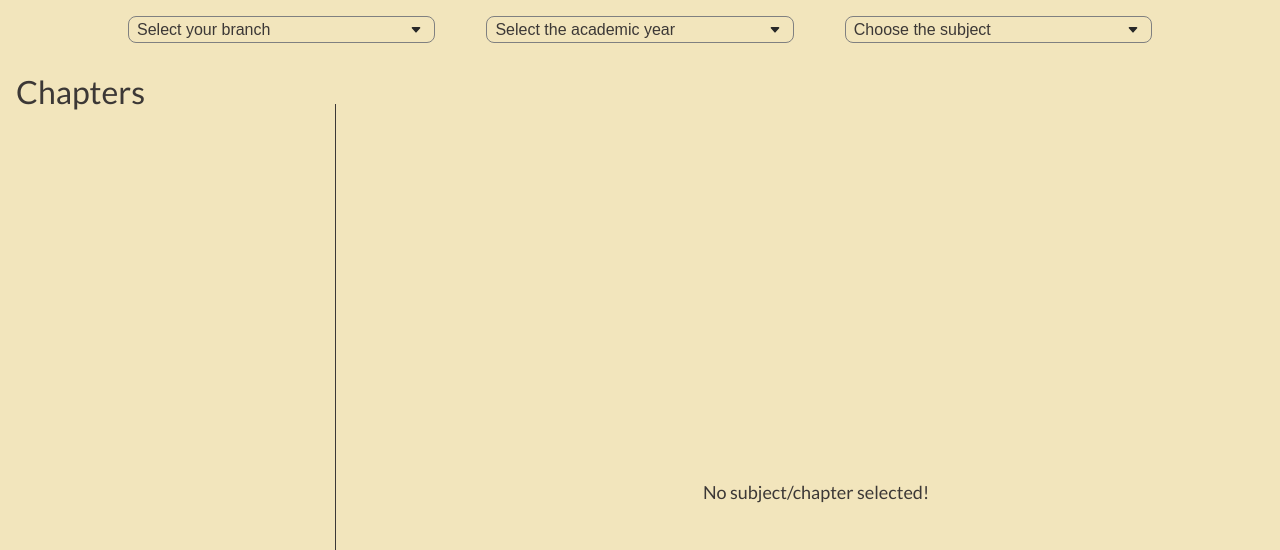
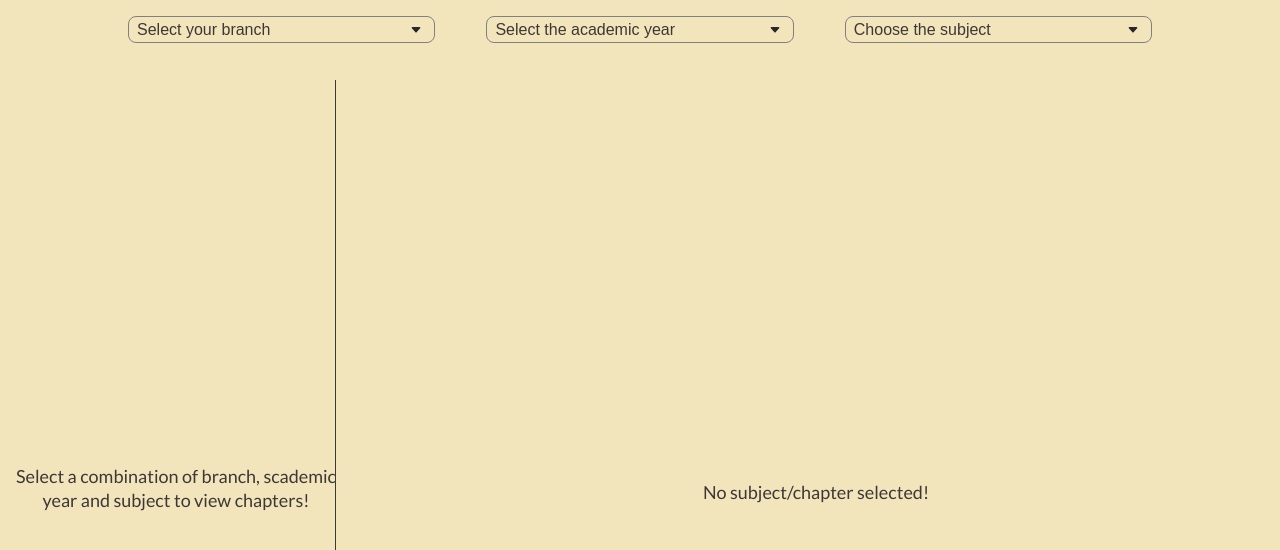
Before and after one commit to gaurav712/aep, a Next.js app: page /aep/ in a window 1280 px wide. Shown: the top 550 px of the page. Built offline with nearby package versions, Linux system fonts and the light colour scheme.

Commit message:
chapter unavailability text when no subject is selected

```diff
--- a/src/components/ChaptersList/index.tsx
+++ b/src/components/ChaptersList/index.tsx
@@ -27,7 +27,15 @@ const ChaptersList = ({
         }
       >
         <div className={styles.header}>
-          <>Chapters</>
+          {selectionContext?.selection.subject ? (
+            <div className={styles.headerText}>Chapters</div>
+          ) : (
+            <div className={styles.subjectNotSelected}>
+              {
+                "Select a combination of branch, scademic year and subject to view chapters!"
+              }
+            </div>
+          )}
           <svg
             className={styles.collapseIcon}
             onClick={handleCollapse}
--- a/src/styles/ChaptersList.module.css
+++ b/src/styles/ChaptersList.module.css
@@ -32,12 +32,23 @@
   display: flex;
   justify-content: space-between;
   align-items: center;
+}
+
+.headerText {
   font-size: 2rem;
 }
 
 .collapseIcon {
   transform: rotate(90deg);
   cursor: pointer;
+}
+
+.subjectNotSelected {
+  position: absolute;
+  left: 1rem;
+  right: 1rem;
+  top: 50vh;
+  text-align: center;
 }
 
 .chaptersList {
```
